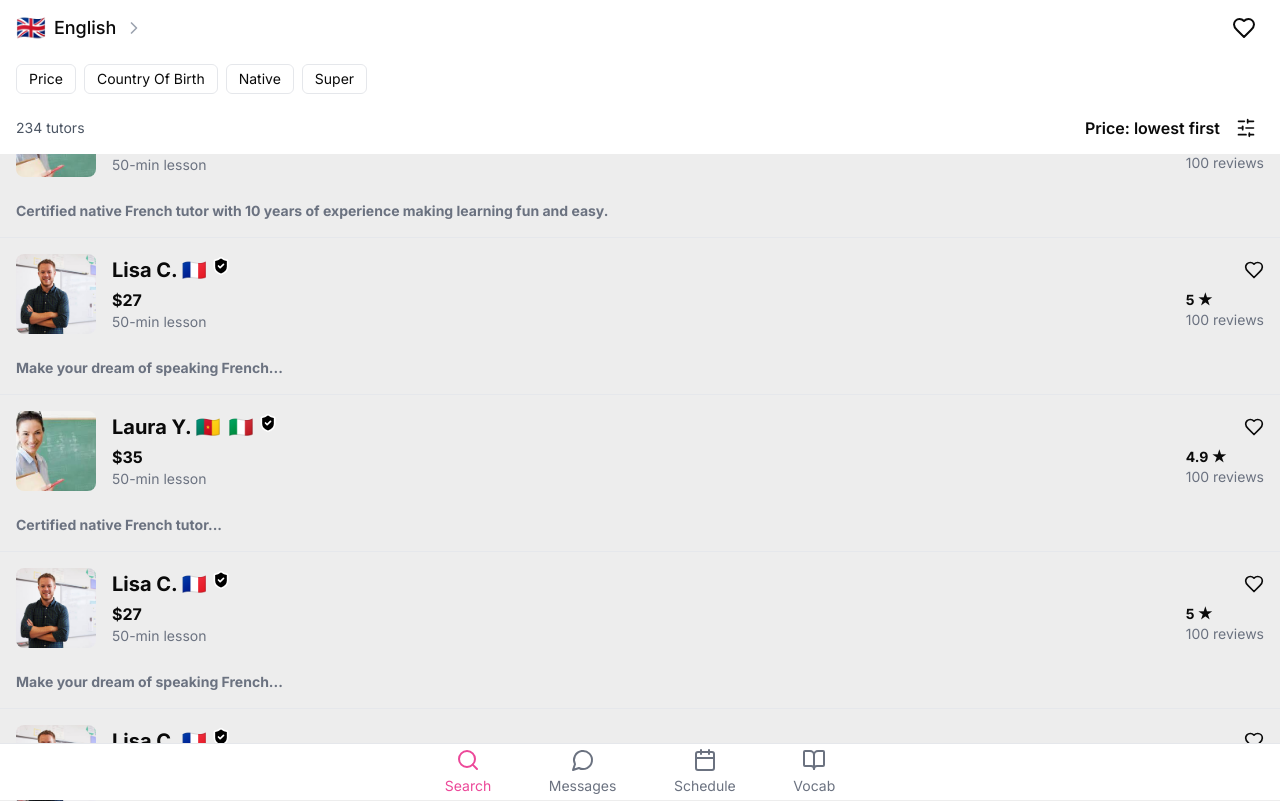
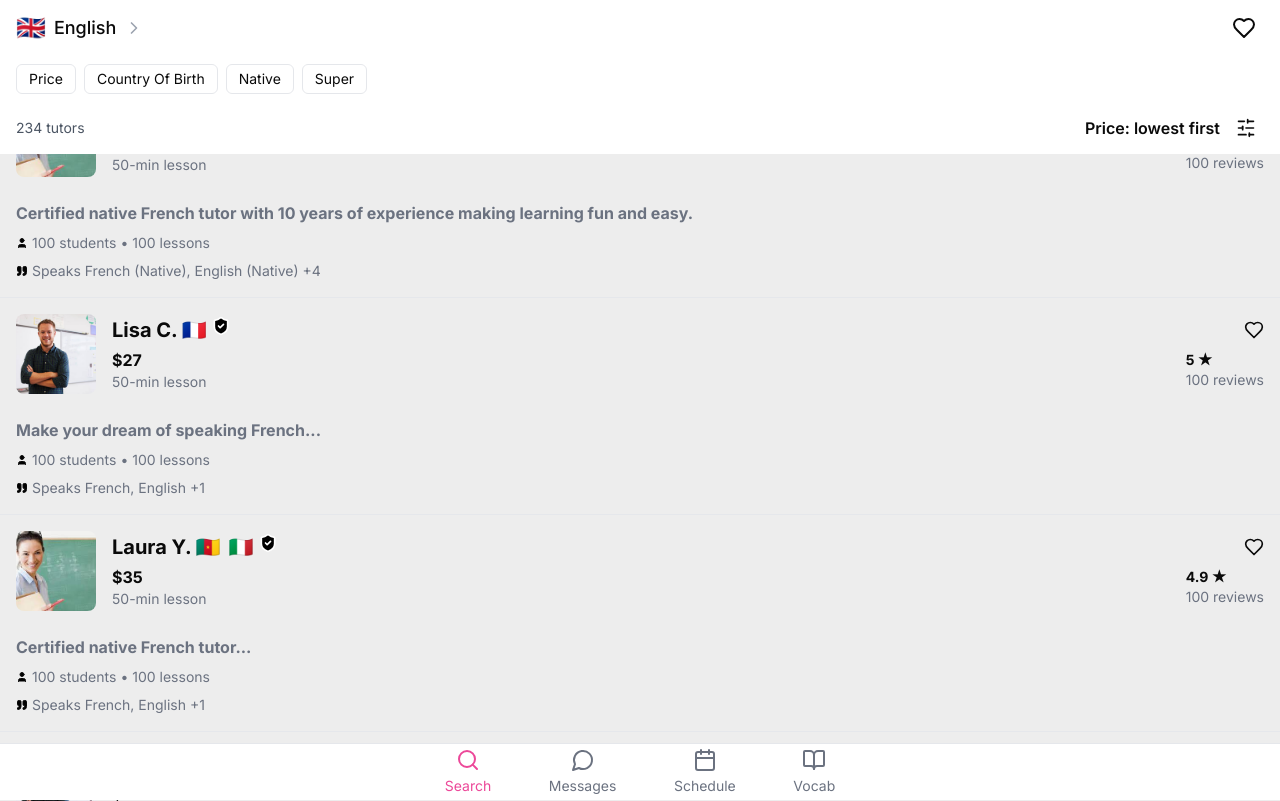
Before and after one commit to fatjan/tutorly, a Next.js app: page / in a window 1280 px wide. Built offline with nearby package versions, Linux system fonts and the light colour scheme.

Commit message:
improve tutorcard with truncate languages

```diff
--- a/app/(home)/page.js
+++ b/app/(home)/page.js
@@ -11,6 +11,9 @@ export default function Home() {
           duration: 50,
           reviews: 100,
           rating: 4.9,
+          numberOfStudents: 100,
+          numberOfLessons: 100,
+          languages: ['French (Native)', 'English (Native)', 'Spanish (Native)', 'Italian (Native)', 'German (Native)', 'Indonesian (Native)'],
         },
         {
           image: 'lisa.jpg',
@@ -21,6 +24,9 @@ export default function Home() {
           duration: 50,
           reviews: 100,
           rating: 5.0,
+          numberOfStudents: 100,
+          numberOfLessons: 100,
+          languages: ['French', 'English', 'Spanish'],
         },
         {
             image: 'laura.jpeg',
@@ -30,7 +36,10 @@ export default function Home() {
             price: 35,
             duration: 50,
             reviews: 100,
-              rating: 4.9,
+            rating: 4.9,
+            numberOfStudents: 100,
+            numberOfLessons: 100,
+            languages: ['French', 'English', 'Spanish'],
         },
         {
             image: 'lisa.jpg',
@@ -41,6 +50,9 @@ export default function Home() {
             duration: 50,
             reviews: 100,
             rating: 5.0,
+            numberOfStudents: 100,
+            numberOfLessons: 100,
+            languages: ['French', 'English', 'Spanish'],
         },
         {
             image: 'lisa.jpg',
@@ -51,6 +63,9 @@ export default function Home() {
             duration: 50,
             reviews: 100,
             rating: 5.0,
+            numberOfStudents: 100,
+            numberOfLessons: 100,
+            languages: ['French', 'English', 'Spanish'],
         },
         {
             image: 'lisa.jpg',
@@ -61,7 +76,10 @@ export default function Home() {
             duration: 50,
             reviews: 100,
             rating: 5.0,
-        },
+            numberOfStudents: 100,
+            numberOfLessons: 100,
+            languages: ['French', 'English', 'Spanish'],
+          },
         {
             image: 'laura.jpeg',
             name: 'Laura Y.',
@@ -71,7 +89,10 @@ export default function Home() {
             duration: 50,
             reviews: 100,
             rating: 4.9,
-        },
+            numberOfStudents: 100,
+            numberOfLessons: 100,
+            languages: ['French', 'English', 'Spanish'],
+          },
         {
             image: 'laura.jpeg',
             name: 'Laura Y.',
@@ -81,7 +102,10 @@ export default function Home() {
             duration: 50,
             reviews: 100,
             rating: 4.9,
-        },
+            numberOfStudents: 100,
+            numberOfLessons: 100,
+            languages: ['French', 'English', 'Spanish'],
+          },
         {
             image: 'laura.jpeg',
             name: 'Laura Y.',
@@ -91,7 +115,10 @@ export default function Home() {
             duration: 50,
             reviews: 100,
             rating: 4.9,
-        },
+            numberOfStudents: 100,
+            numberOfLessons: 100,
+            languages: ['French', 'English', 'Spanish'],
+          },
         {
             image: 'laura.jpeg',
             name: 'Laura Y.',
@@ -101,6 +128,9 @@ export default function Home() {
             duration: 50,
             reviews: 100,
             rating: 4.9,
+            numberOfStudents: 100,
+            numberOfLessons: 100,
+            languages: ['French', 'English', 'Spanish'],
         },
       ];
   return (
--- a/components/TutorCard.js
+++ b/components/TutorCard.js
@@ -1,7 +1,13 @@
 import { ShieldCheckIcon } from 'lucide-react';
-import { Heart } from 'lucide-react';
+import { Heart, User, Quote } from 'lucide-react';
 
 export default function TutorCard({ tutor }) {
+  // truncate languages to 2
+  const maxVisibleLanguages = 2;
+  const totalLanguages = tutor.languages.length;
+  const displayedLanguages = tutor.languages.slice(0, maxVisibleLanguages).join(', ');
+  const additionalCount = totalLanguages > maxVisibleLanguages ? ` +${totalLanguages - maxVisibleLanguages}` : '';
+
   return (
     <div className="flex flex-col p-4 border-b">
       <div className="flex items-center">
@@ -36,8 +42,23 @@ export default function TutorCard({ tutor }) {
         </div>
       </div>
       <div className="flex items-center mt-6">
-        <p className="text-sm text-gray-500 text-left font-bold">
+        <p className="text-md text-gray-500 text-left font-bold">
           {tutor.description}
+        </p>
+      </div>
+      <div className="flex items-center mt-2">
+        <User className="text-sm w-3 h-3 fill-black mr-1"/>
+        <p className="text-sm text-gray-500 text-left">
+          {tutor.numberOfStudents} students
+          <span className="mx-1">•</span>
+          {tutor.numberOfLessons} lessons
+        </p>
+      </div>
+      <div className="flex items-center mt-2">
+        <Quote className="text-sm w-3 h-3 fill-black mr-1"/>
+        <p className="text-sm text-gray-500 text-left">
+          Speaks {displayedLanguages}
+          {additionalCount}
         </p>
       </div>
     </div>
```
